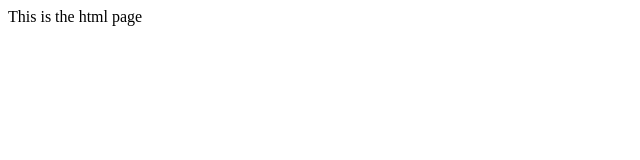
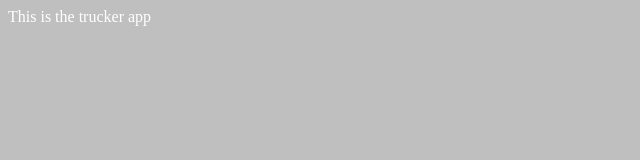
Before and after one commit to TayalSumit87/trucker, a plain HTML site: page src/index.html in a window 1280 px wide. Shown: the whole page, without its empty margins (0-640 px from the left). Drawn offline with Linux system fonts and the light colour scheme.

Commit message:
updated style changes

```diff
--- a/src/index.html
+++ b/src/index.html
@@ -2,8 +2,9 @@
 <html>
 	<head>
 			<title>Application</title>
+			<link rel="stylesheet" type="text/css" href="style.css"/>
 	</head>
 	<body>
-		This is the html page
+		This is the trucker app
 	</body>
 </html>
--- /dev/null
+++ b/src/style.css
@@ -0,0 +1,4 @@
+body{
+	color: white;
+	background: #8888;
+}
```
